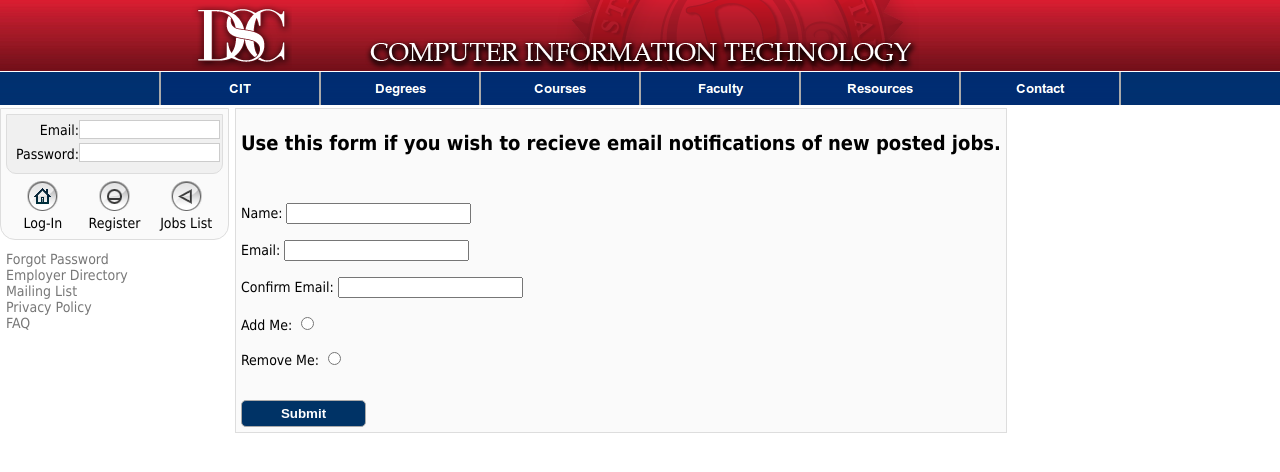
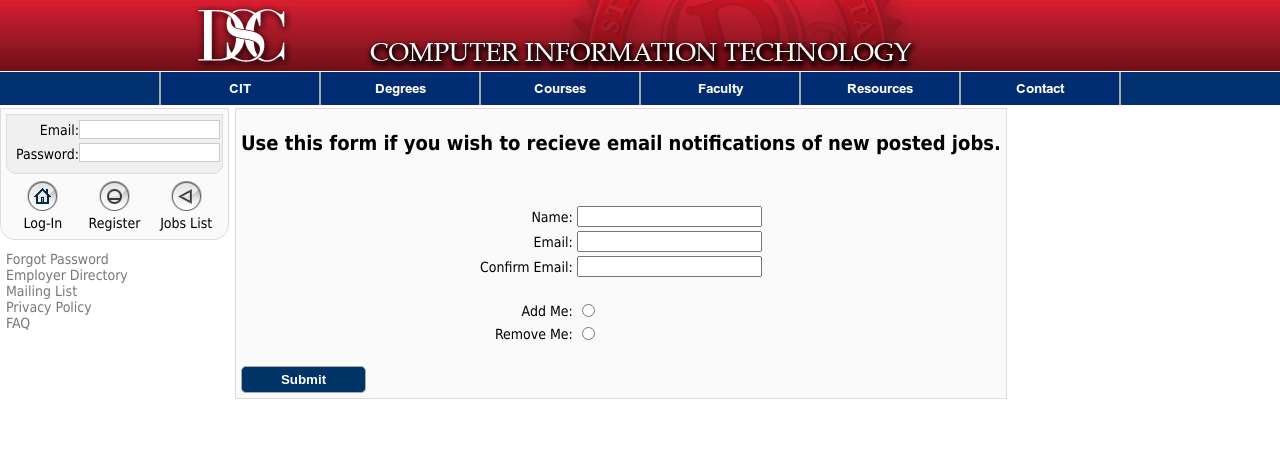
Before and after one commit to cs2450/citjobsite, a PHP site: page /mailing_list.php in a window 1280 px wide. Shown: the top 472 px of the page. Run offline with PHP 8.4, Linux system fonts and the light colour scheme; a stand-in replaces the project's code that opens the database connection; some libraries are stand-ins or nearby versions.

Commit message:
Form alignment on mailing list and change password forms.

```diff
--- a/mailing_list.php
+++ b/mailing_list.php
@@ -11,21 +11,30 @@ if(isset($_GET['action'])){
 	<h2>Use this form if you wish to recieve email notifications of new posted jobs.</h2>
 	<br/><br/>
 	<form name="mail_list" method="post" action="php/mail_list_opt.php">
-		<label for="name">Name: </label>
-		<input type="text" name="name" />
-		<br/><br/>
-		<label for="email">Email: </label>
-		<input type="text" name="email" />
-		<br/><br/>
-		<label for="confirm_email">Confirm Email: </label>
-		<input type="text" name="confirm_email" />
-		<br/><br/>
-		<label for="opt-in">Add Me: </label>
-		<input type="radio" name="opt" value="in" />
-		<br/><br/>
-		<label for="opt-out">Remove Me: </label>
-		<input type="radio" name="opt" value="out" />
-		<br/><br/><br/>
+		<table align=center>
+			<tr>
+				<td style="text-align:right;"><label for="name">Name: </label></td>
+				<td style="text-align:left;"><input type="text" name="name" /></td>
+			</tr>
+			<tr>
+				<td style="text-align:right;"><label for="email">Email: </label></td>
+				<td style="text-align:left;"><input type="text" name="email" /></td>
+			</tr>
+			<tr>
+				<td style="text-align:right;"><label for="confirm_email">Confirm Email: </label></td>
+				<td style="text-align:left;"><input type="text" name="confirm_email" /></td>
+			</tr>
+			<tr><td colspan=2><br /></td></tr>
+			<tr>
+				<td style="text-align:right;"><label for="opt-in">Add Me: </label></td>
+				<td style="text-align:left;"><input type="radio" name="opt" value="in" /></td>
+			</tr>
+			<tr>
+				<td style="text-align:right;"><label for="opt-out">Remove Me: </label></td>
+				<td style="text-align:left;"><input type="radio" name="opt" value="out" /></td>
+			</tr>
+			<tr><td colspan=2><br /></td></tr>
+		</table>
 		<button class="button" type="submit">Submit</button>
 	</form>
 </div>
```
Also changed, not shown: change_password.php (+17 -9 lines).
